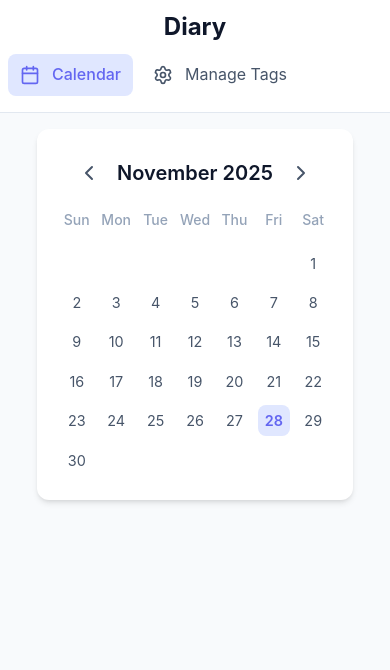
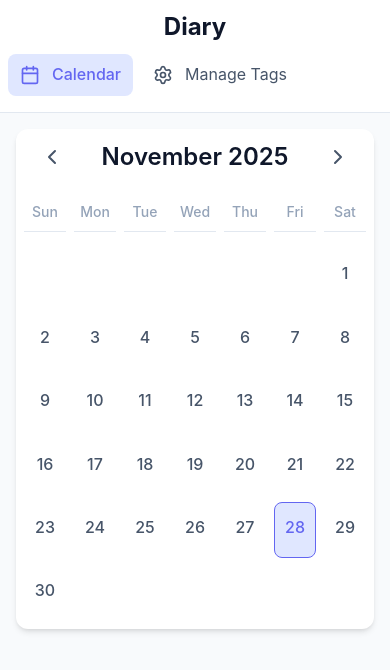
Before and after one commit to TakumaNakao/diary_app, a React (Vite) app: page / in a window 390 px wide. Shown: the top 670 px of the page. Built offline with nearby package versions, Linux system fonts and the light colour scheme.

Commit message:
feat: Implement core diary application UI including calendar, daily log, entry editor, tag manager, and state management.

```diff
--- a/src/components/Calendar/Calendar.css
+++ b/src/components/Calendar/Calendar.css
@@ -3,8 +3,11 @@
     border-radius: var(--radius-lg);
     padding: var(--spacing-6);
     box-shadow: var(--shadow-md);
-    max-width: 400px;
-    margin: 0 auto;
+    width: 100%;
+    height: 100%;
+    display: flex;
+    flex-direction: column;
+    overflow: hidden;
 }
 
 .calendar-header {
@@ -12,10 +15,11 @@
     justify-content: space-between;
     align-items: center;
     margin-bottom: var(--spacing-4);
+    flex-shrink: 0;
 }
 
 .calendar-header h2 {
-    font-size: 1.25rem;
+    font-size: 1.5rem;
     font-weight: 600;
     color: var(--color-text-primary);
 }
@@ -23,7 +27,13 @@
 .calendar-grid {
     display: grid;
     grid-template-columns: repeat(7, 1fr);
+    grid-template-rows: auto repeat(6, 1fr);
+    /* Header + up to 6 weeks */
     gap: var(--spacing-2);
+    flex: 1;
+    height: 100%;
+    min-height: 0;
+    /* Prevent overflow issues */
 }
 
 .weekday {
@@ -31,48 +41,83 @@
     font-size: 0.875rem;
     color: var(--color-text-tertiary);
     font-weight: 500;
-    padding-bottom: var(--spacing-2);
+    padding: var(--spacing-2) 0;
+    border-bottom: 1px solid var(--color-border);
+    margin-bottom: var(--spacing-2);
 }
 
 .calendar-day {
-    aspect-ratio: 1;
     display: flex;
     flex-direction: column;
-    align-items: center;
-    justify-content: center;
+    align-items: flex-start;
+    /* Align date to top-left */
+    justify-content: flex-start;
+    padding: var(--spacing-2);
     border-radius: var(--radius-md);
     cursor: pointer;
     transition: background-color var(--transition-fast);
     position: relative;
-    font-size: 0.9rem;
+    font-size: 1rem;
     color: var(--color-text-secondary);
+    border: 1px solid transparent;
+    /* Prevent layout shift on hover */
+    height: 100%;
 }
 
 .calendar-day:hover:not(.empty) {
     background-color: var(--color-bg-tertiary);
     color: var(--color-text-primary);
+    border-color: var(--color-border);
 }
 
 .calendar-day.empty {
     cursor: default;
+    background-color: transparent;
 }
 
 .calendar-day.is-today {
     background-color: var(--color-primary-light);
     color: var(--color-primary);
     font-weight: 600;
+    border: 1px solid var(--color-primary);
 }
 
 .calendar-day.has-entry {
-    font-weight: 600;
-    color: var(--color-text-primary);
+    background-color: rgba(0, 0, 0, 0.02);
+}
+
+.day-number {
+    font-weight: 500;
+    margin-bottom: var(--spacing-1);
 }
 
 .entry-indicator {
-    width: 4px;
-    height: 4px;
+    width: 6px;
+    height: 6px;
     background-color: var(--color-primary);
     border-radius: 50%;
-    position: absolute;
-    bottom: 6px;
+    margin-top: auto;
+    /* Push to bottom */
+    align-self: center;
+    margin-bottom: var(--spacing-1);
 }
+
+/* Responsive adjustments */
+@media (max-width: 768px) {
+    .calendar-container {
+        padding: var(--spacing-2);
+        height: auto;
+        min-height: 500px;
+    }
+
+    .calendar-day {
+        align-items: center;
+        justify-content: center;
+    }
+
+    .entry-indicator {
+        position: absolute;
+        bottom: 4px;
+        margin: 0;
+    }
+}
--- a/src/components/Calendar/Calendar.jsx
+++ b/src/components/Calendar/Calendar.jsx
@@ -43,9 +43,9 @@ const Calendar = () => {
         const firstDay = getFirstDayOfMonth(currentDate);
         const days = [];
 
-        // Empty cells for days before the first day of the month
+        // Previous month's empty cells
         for (let i = 0; i < firstDay; i++) {
-            days.push(<div key={`empty-${i}`} className="calendar-day empty"></div>);
+            days.push(<div key={`empty-prev-${i}`} className="calendar-day empty"></div>);
         }
 
         // Days of the month
@@ -70,6 +70,14 @@ const Calendar = () => {
                     {hasEntry && <div className="entry-indicator"></div>}
                 </div>
             );
+        }
+
+        // Fill remaining cells to complete 42 cells (6 weeks)
+        const totalCells = firstDay + daysInMonth;
+        const remainingCells = 42 - totalCells;
+
+        for (let i = 0; i < remainingCells; i++) {
+            days.push(<div key={`empty-next-${i}`} className="calendar-day empty"></div>);
         }
 
         return days;
```
